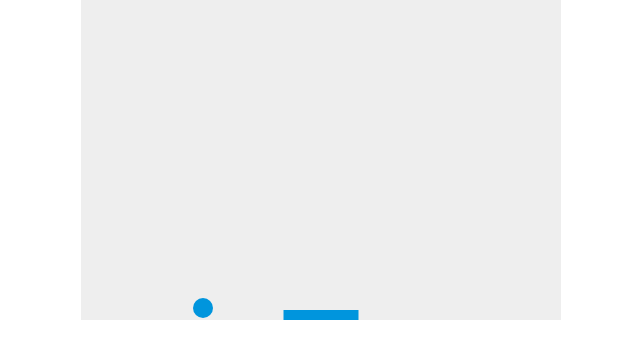
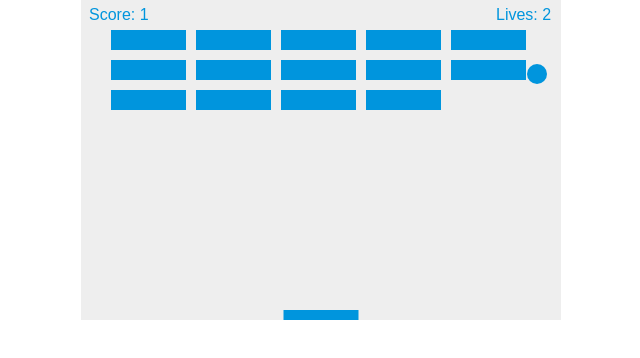
Before and after one commit to NL-12/nl_innfprog2023, a plain HTML site: page workshops/2D breakout game using pure JavaScript/index.html in a window 1280 px wide. Shown: the whole page, without its empty margins (319-959 px from the left). Drawn offline with Linux system fonts and the light colour scheme.

Commit message:
Gamedev Canvas Workshop
Jobbet gjennom de siste fem stegene av workshopen.

```diff
--- a/workshops/2D breakout game using pure JavaScript/index.html
+++ b/workshops/2D breakout game using pure JavaScript/index.html
@@ -33,6 +33,24 @@
         let paddleX = (canvas.width - paddleWidth) / 2
         let rightPressed = false
         let leftPressed = false
+        let score = 0
+        let lives = 3
+
+        const brickRowCount = 3
+        const brickColumnCount = 5
+        const brickWidth = 75
+        const brickHeight = 20
+        const brickPadding = 10
+        const brickOffsetTop = 30
+        const brickOffsetLeft = 30
+
+        const bricks = []
+        for (let c = 0; c < brickColumnCount; c++) {
+            bricks[c] = []
+            for (let r = 0; r < brickRowCount; r++) {
+                bricks[c][r] = {x: 0, y: 0, status: 1}
+            }
+        }
 
         drawBall = () => {
             ctx.beginPath()
@@ -50,10 +68,32 @@
             ctx.closePath()
         }
 
+        drawBricks = () => {
+            for (let c = 0; c < brickColumnCount; c++) {
+                for (let r = 0; r < brickRowCount; r++) {
+                    if (bricks[c][r].status === 1) {
+                        const brickX = c * (brickWidth + brickPadding) + brickOffsetLeft
+                        const brickY = r * (brickHeight + brickPadding) + brickOffsetTop
+                        bricks[c][r].x = brickX
+                        bricks[c][r].y = brickY
+                        ctx.beginPath()
+                        ctx.rect(brickX, brickY, brickWidth, brickHeight)
+                        ctx.fillStyle = "#0095DD"
+                        ctx.fill()
+                        ctx.closePath()
+                    }
+                }
+            }
+        }
+
         draw = () => {
             ctx.clearRect(0, 0, canvas.width, canvas.height)
+            drawBricks()
             drawBall()
+            collisionDetection()
             drawPaddle()
+            drawScore()
+            drawLives()
             x += dx
             y += dy
 
@@ -62,13 +102,21 @@
             }
             if (y + dy < ballRadius) {
                 dy = -dy
-            } else if (y + dy > canvas.height - ballRadius) {
-                if (x > paddleX && paddleX + paddleWidth) {
-                    dy = -dy
+            } else if(y + dy > canvas.height-ballRadius) {
+                if(x > paddleX && x < paddleX + paddleWidth) {
+                    dy = -dy;
                 } else {
-                    alert("GAME OVER")
-                    document.location.reload()
-                    clearInterval(interval)
+                    lives--;
+                    if (!lives) {
+                        alert("GAME OVER!")
+                        document.location.reload()
+                    } else {
+                        x = canvas.width / 2
+                        y = canvas.height - 30
+                        dx = 2
+                        dy = -2
+                        paddleX = (canvas.width - paddleWidth) / 2
+                    }
                 }
             }
 
@@ -77,10 +125,12 @@
             } else if (leftPressed) {
                 paddleX = Math.max(paddleX - 7, 0)
             }
+            requestAnimationFrame(draw)
         }
 
         document.addEventListener("keydown", keyDownHandler, false)
         document.addEventListener("keyup", keyUpHandler, false)
+        document.addEventListener("mousemove", mouseMoveHandler, false)
 
         function keyDownHandler(e) {
             if (e.key === "Right" || e.key === "ArrowRight") {
@@ -98,7 +148,45 @@
             }
         }
 
-        const interval = setInterval(draw, 10)
+        function mouseMoveHandler(e) {
+            const relativeX = e.clientX - canvas.offsetLeft
+            if (relativeX > 0 && relativeX < canvas.width) {
+                paddleX = relativeX - paddleWidth / 2
+            }
+        }
+
+        collisionDetection = () => {
+            for (let c = 0; c < brickColumnCount; c++) {
+                for (let r = 0; r < brickRowCount; r++) {
+                    const b = bricks[c][r]
+                    if (b.status === 1) {
+                        if (x > b.x && x < b.x + brickWidth && y > b.y && y < b.y + brickHeight) {
+                            dy = -dy
+                            b.status = 0
+                            score++;
+                            if (score === brickRowCount * brickColumnCount) {
+                                alert("YOU WIN, CONGRATULATIONS!")
+                                document.location.reload()
+                            }
+                        }
+                    }
+                }
+            }
+        }
+
+        drawScore = () => {
+            ctx.font = "16px Arial"
+            ctx.fillStyle = "#0095DD"
+            ctx.fillText(`Score: ${score}`, 8, 20)
+        }
+
+        drawLives = () => {
+            ctx.font = "16px Arial";
+            ctx.fillStyle = "#0095DD";
+            ctx.fillText(`Lives: ${lives}`, canvas.width - 65, 20);
+        }
+
+        draw()
 
     </script>
 </body>
```
